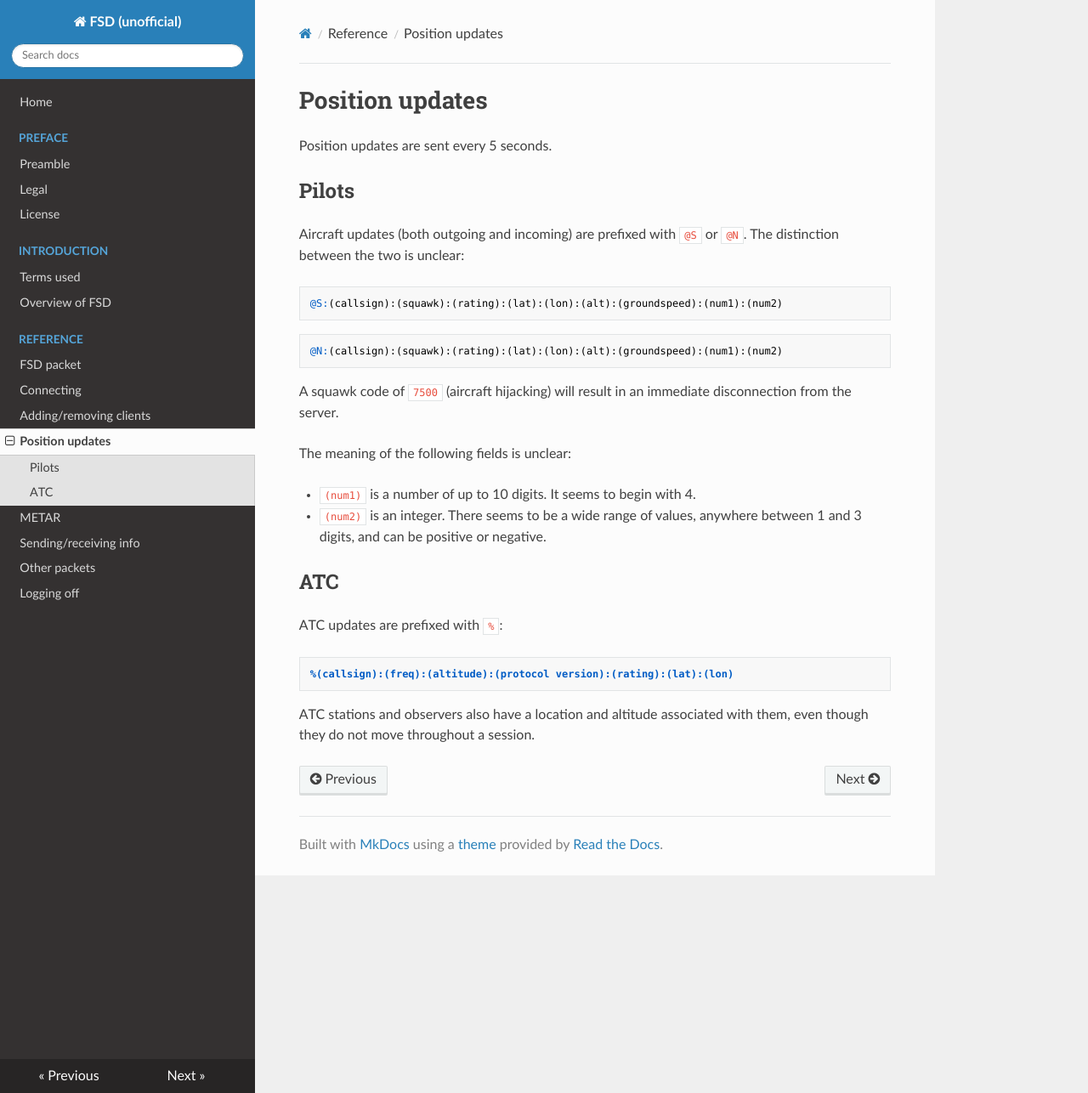
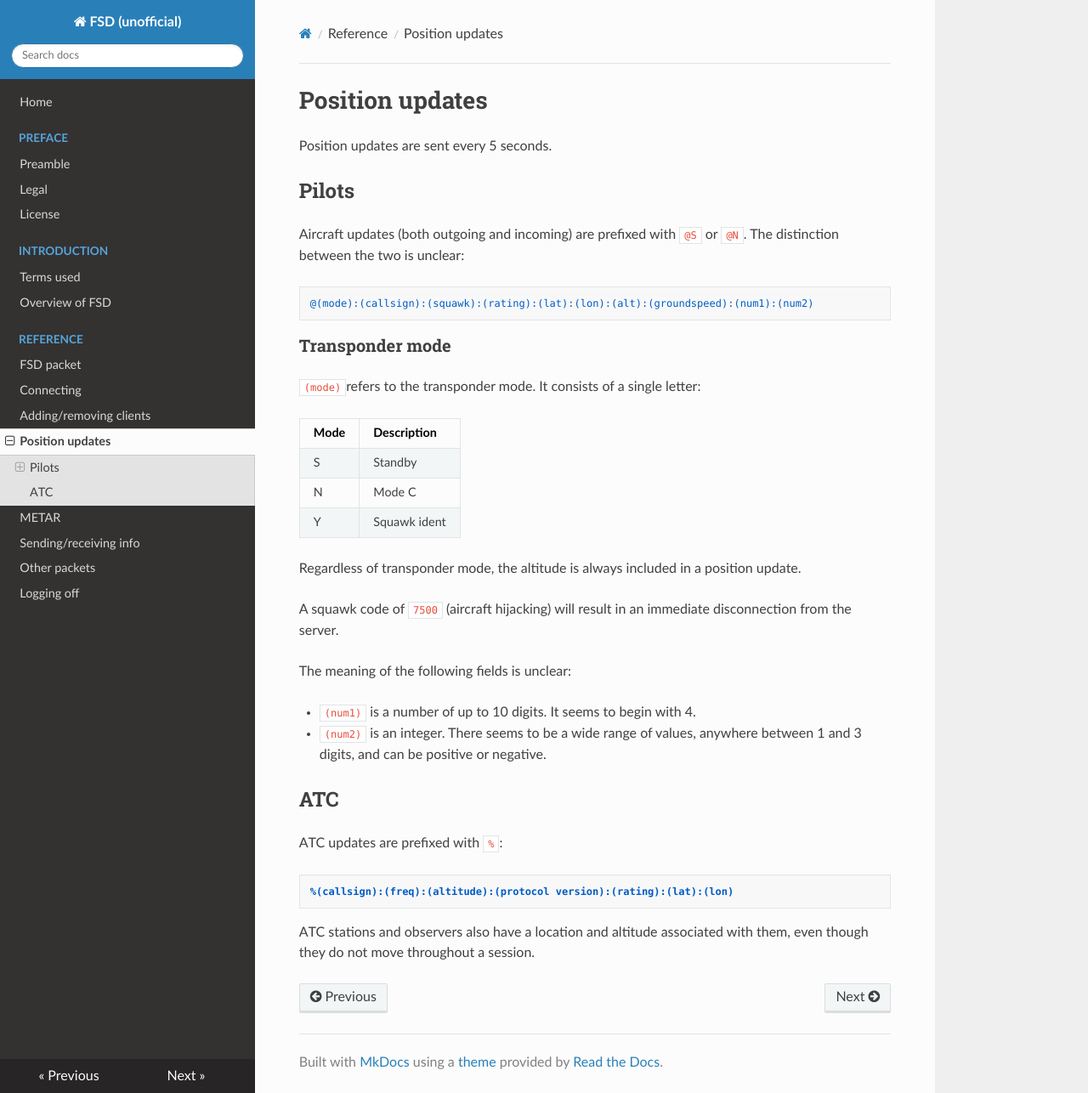
Before and after one commit to norrisng/fsd-doc, an MkDocs documentation site: the page built from docs/api/pos.md, in a window 1280 px wide and 1286 px high. Shown: the whole window at 85% size. Built offline with MkDocs 1.6.1, drawn with Linux system fonts in a browser that asks for light colours; nearby versions of some CDN libraries; old or Windows-style settings are respelled for this version of MkDocs.

Commit message:
@S/N/Y in pos update. Thanks, zhengheng7913!

````diff
--- a/docs/api/pos.md
+++ b/docs/api/pos.md
@@ -9,12 +9,20 @@ Position updates are sent every 5 seconds.
 Aircraft updates (both outgoing and incoming) are prefixed with `@S` or `@N`. The distinction between the two is unclear:
 
 ```
-@S:(callsign):(squawk):(rating):(lat):(lon):(alt):(groundspeed):(num1):(num2)
+@(mode):(callsign):(squawk):(rating):(lat):(lon):(alt):(groundspeed):(num1):(num2)
 ```
 
-```
-@N:(callsign):(squawk):(rating):(lat):(lon):(alt):(groundspeed):(num1):(num2)
-```
+### Transponder mode ###
+
+`(mode)`refers to the transponder mode. It consists of a single letter:
+
+| Mode | Description  |
+| ---- | ------------ |
+| S    | Standby      |
+| N    | Mode C       |
+| Y    | Squawk ident |
+
+Regardless of transponder mode, the altitude is always included in a position update.
 
 A squawk code of `7500` (aircraft hijacking) will result in an immediate disconnection from the server.
 
````
